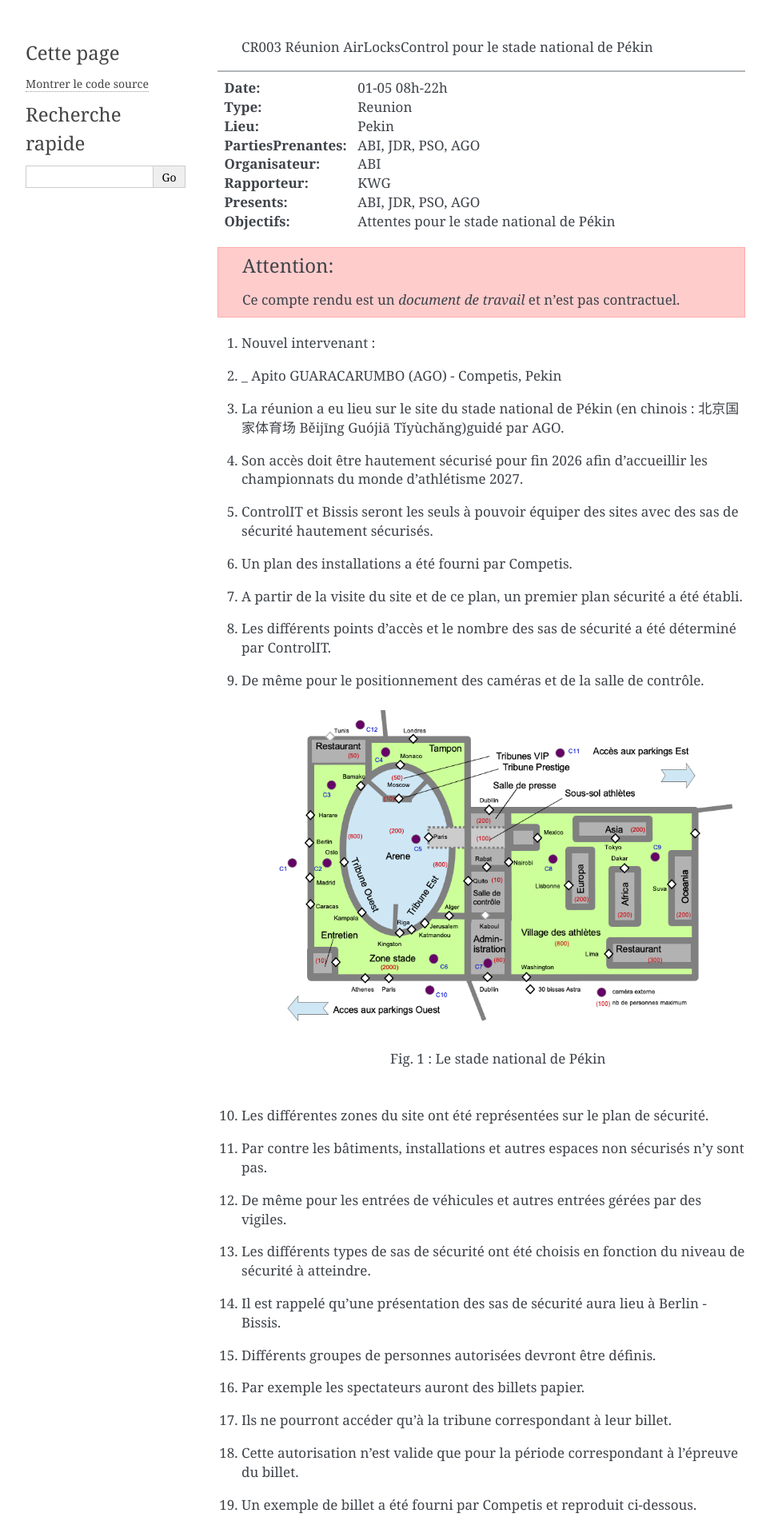
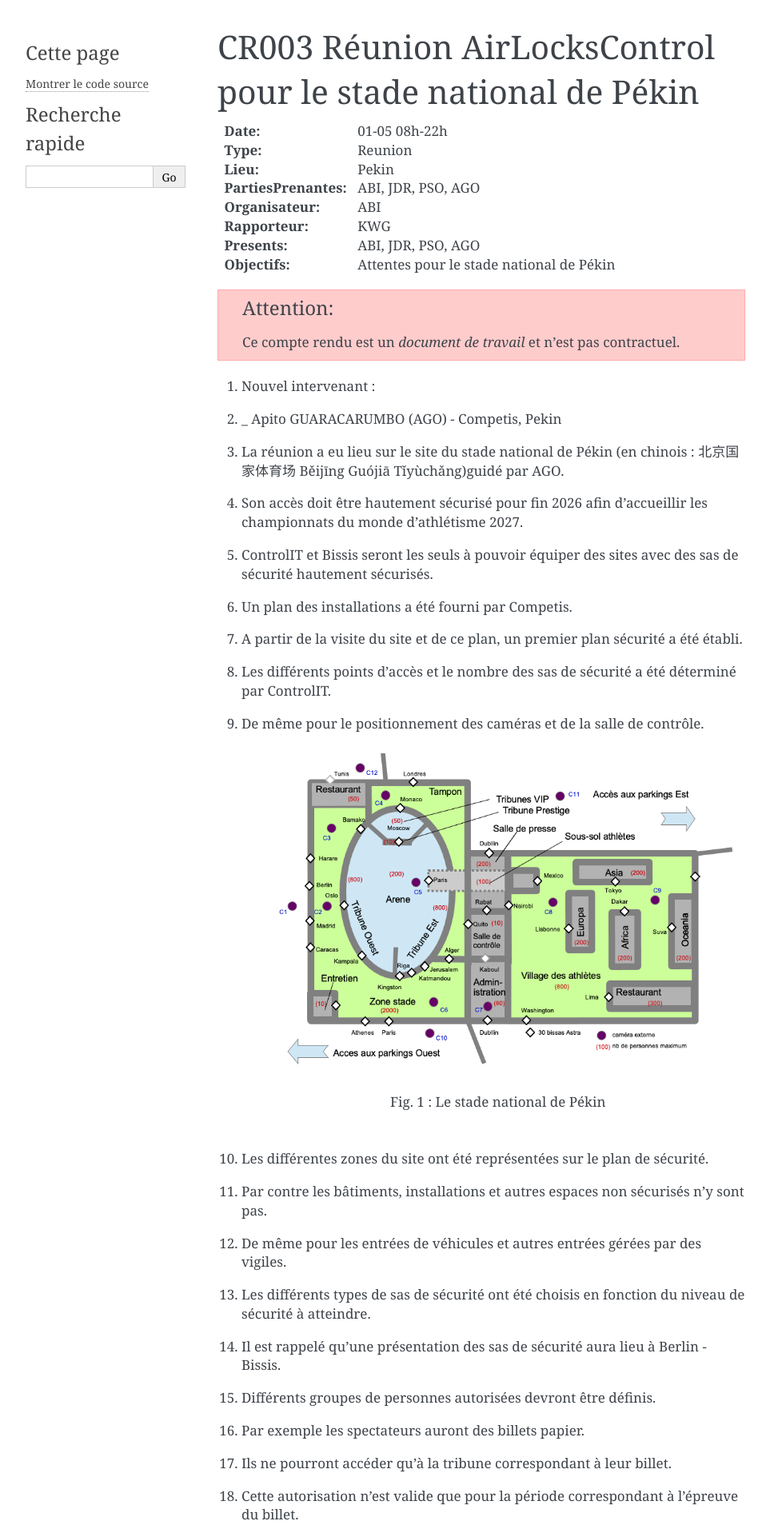
Before and after one commit to cyrilled/ALC, a Sphinx documentation site: the page built from docs/res/CR003.rst, in a window 1280 px wide. Shown: the top 1917 px of the page at 80% size, without its empty margins (148-1111 px from the left). Built offline with Sphinx 7.4.7, drawn with Linux system fonts in a browser that asks for light colours.

Commit message:
Update CR003.rst

```diff
--- a/docs/res/CR003.rst
+++ b/docs/res/CR003.rst
@@ -1,5 +1,5 @@
-	CR003 Réunion AirLocksControl pour le stade national de Pékin
-=====
+CR003 Réunion AirLocksControl pour le stade national de Pékin
+=====================================
 
 :Date: 01-05 08h-22h
 :Type: Reunion
```
